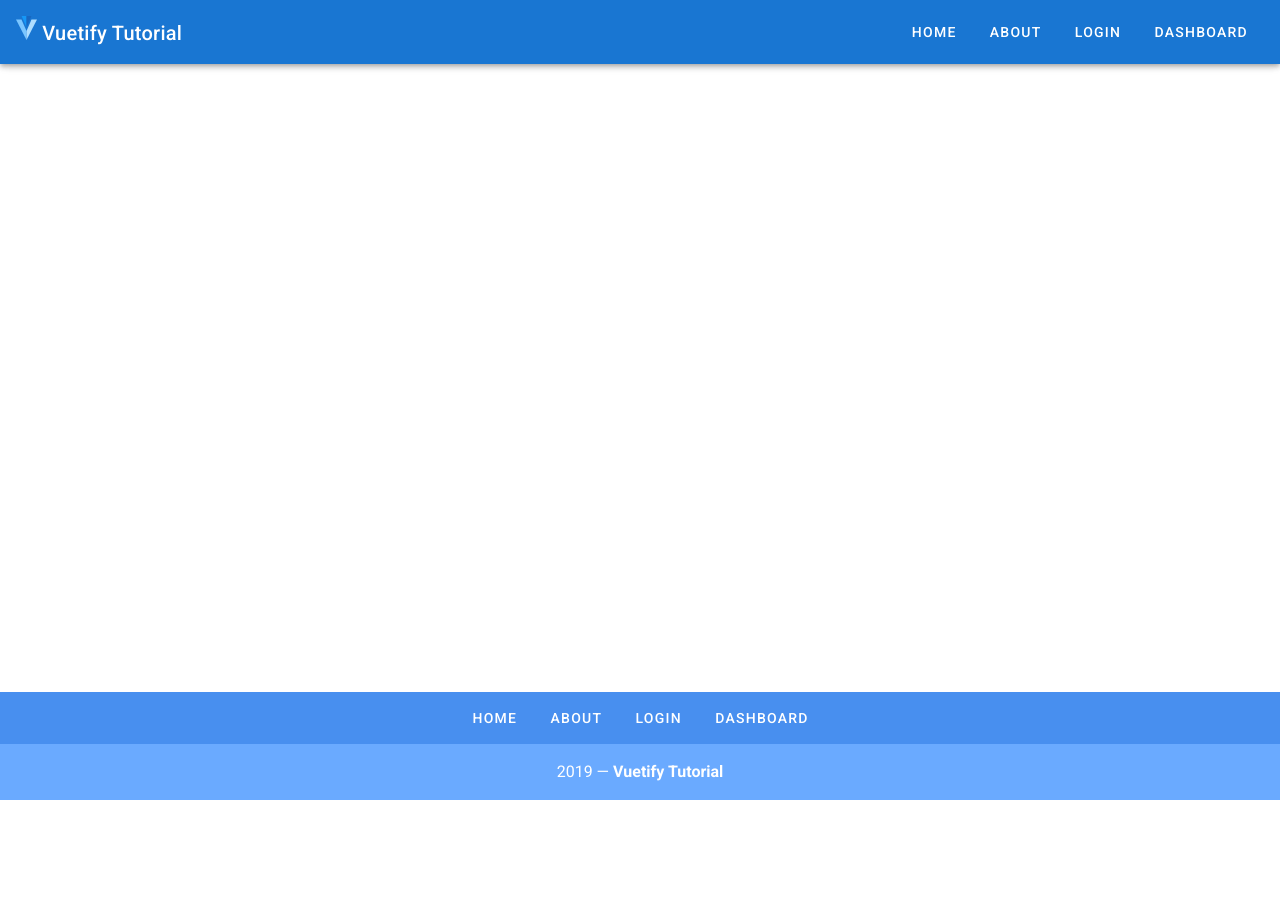
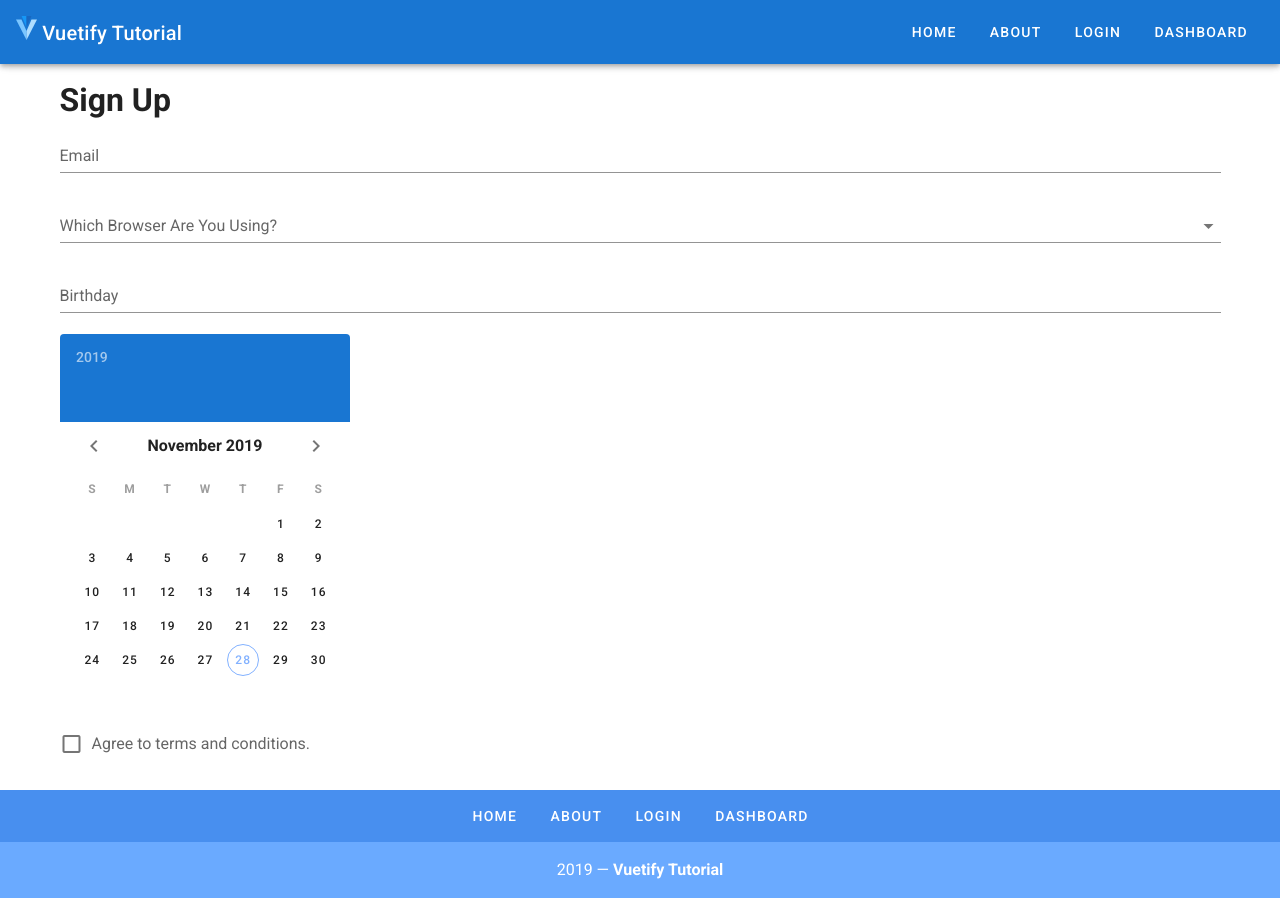
Before and after one commit to judeamiller/vuetify_tutorial, a Vue app: page /signup in a window 1280 px wide. Before the commit the page ends 800 px from the top, so only its background shows below. Built offline with nearby package versions, Linux system fonts and the light colour scheme.

Commit message:
add new signup component

```diff
--- a/src/router.js
+++ b/src/router.js
@@ -31,6 +31,11 @@ export default new Router({
       path: "/dashboard",
       name: "dashboard",
       component: () => import("./views/Dashboard.vue")
+    },
+    {
+      path: "/signup",
+      name: "signup",
+      component: () => import("./views/SignUp.vue")
     }
   ]
 });
--- /dev/null
+++ b/src/views/SignUp.vue
@@ -0,0 +1,61 @@
+<template>
+  <v-container>
+    <v-row>
+      <v-col>
+        <h1>Sign Up</h1>
+        <v-form>
+          <v-text-field v-model="email" label="Email" type="email"></v-text-field>
+          <v-autocomplete
+            label="Which Browser Are You Using?"
+            :items="browsers"
+            v-model="selectedBrowser"
+          ></v-autocomplete>
+          <v-text-field label="Birthday" readonly></v-text-field>
+          <v-date-picker v-model="birthday"></v-date-picker>
+          <v-checkbox label="Agree to terms and conditions." v-model="accept"></v-checkbox>
+        </v-form>
+      </v-col>
+    </v-row>
+    <v-snackbar v-model="showAlert">
+      You picked the ONLY wrong choice. Any other browser will do. May I suggest &nbsp;
+      <a
+        href="https://www.mozilla.org/en-US/firefox/new"
+        target="blank"
+      >Firefox</a>
+      <v-btn color="black" @click="selectedBrowser = null">
+        <v-icon>mdi-close</v-icon>
+      </v-btn>
+    </v-snackbar>
+  </v-container>
+</template>
+<script>
+export default {
+  name: "Signup",
+  data() {
+    return {
+      browsers: [
+        "Chrome",
+        "Firefox",
+        "Safari",
+        "Edge",
+        "Opera",
+        "Brave",
+        "Internet Explorer"
+      ],
+      selectedBrowser: null,
+      email: "",
+      birthday: "",
+      accept: false
+    };
+  },
+  computed: {
+    showAlert() {
+      if (this.selectedBrowser == "Internet Explorer") {
+        return true;
+      } else {
+        return false;
+      }
+    }
+  }
+};
+</script>
```
